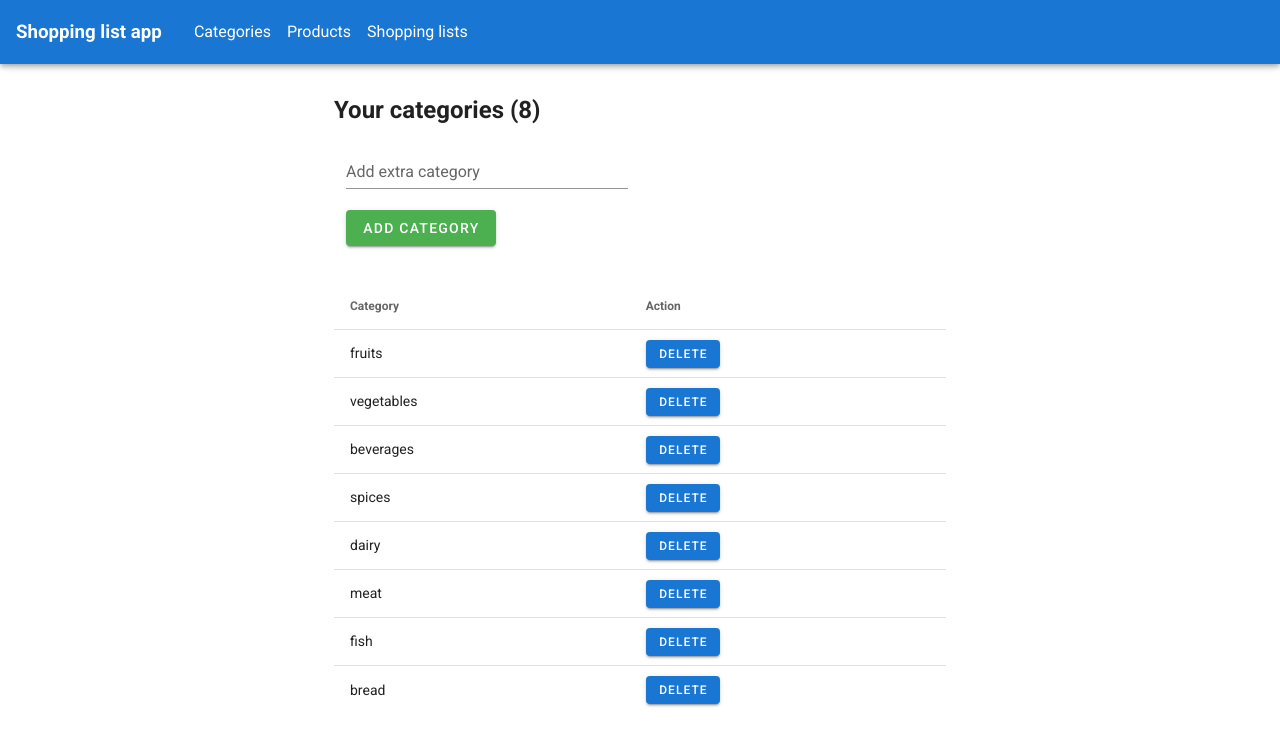
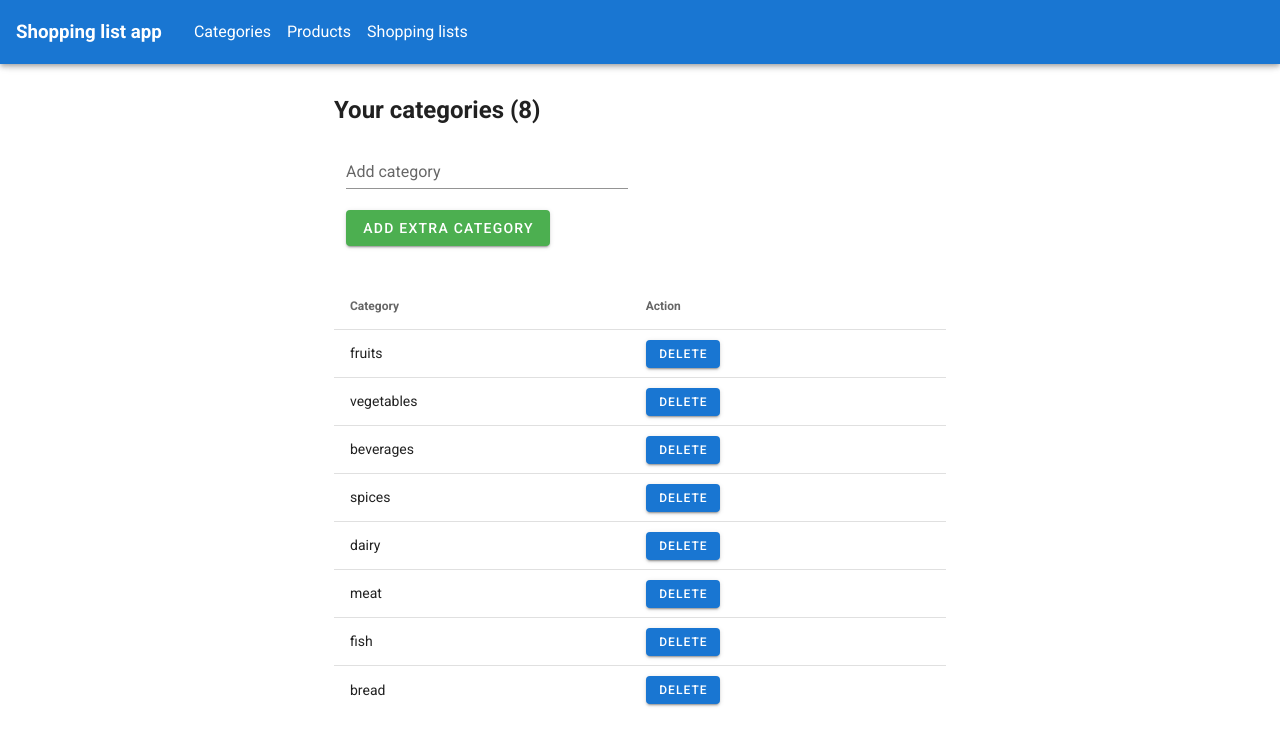
Before and after one commit to bartek9105/shopping-list, a Vue app: page /categories in a window 1280 px wide. Shown: the top 746 px of the page. Built offline with nearby package versions, Linux system fonts and the light colour scheme.

Commit message:
added categories view

```diff
--- a/src/views/Categories.vue
+++ b/src/views/Categories.vue
@@ -12,10 +12,10 @@
 				<div class="col-md-6 form-group">
 					<v-text-field
 					v-model="name"
-					label="Add extra category">
+					label="Add category">
 					</v-text-field>
 					<v-btn color="success" @click="addItem()">
-						Add category
+						Add extra category
 					</v-btn>
 				</div>
 			</div>
```
